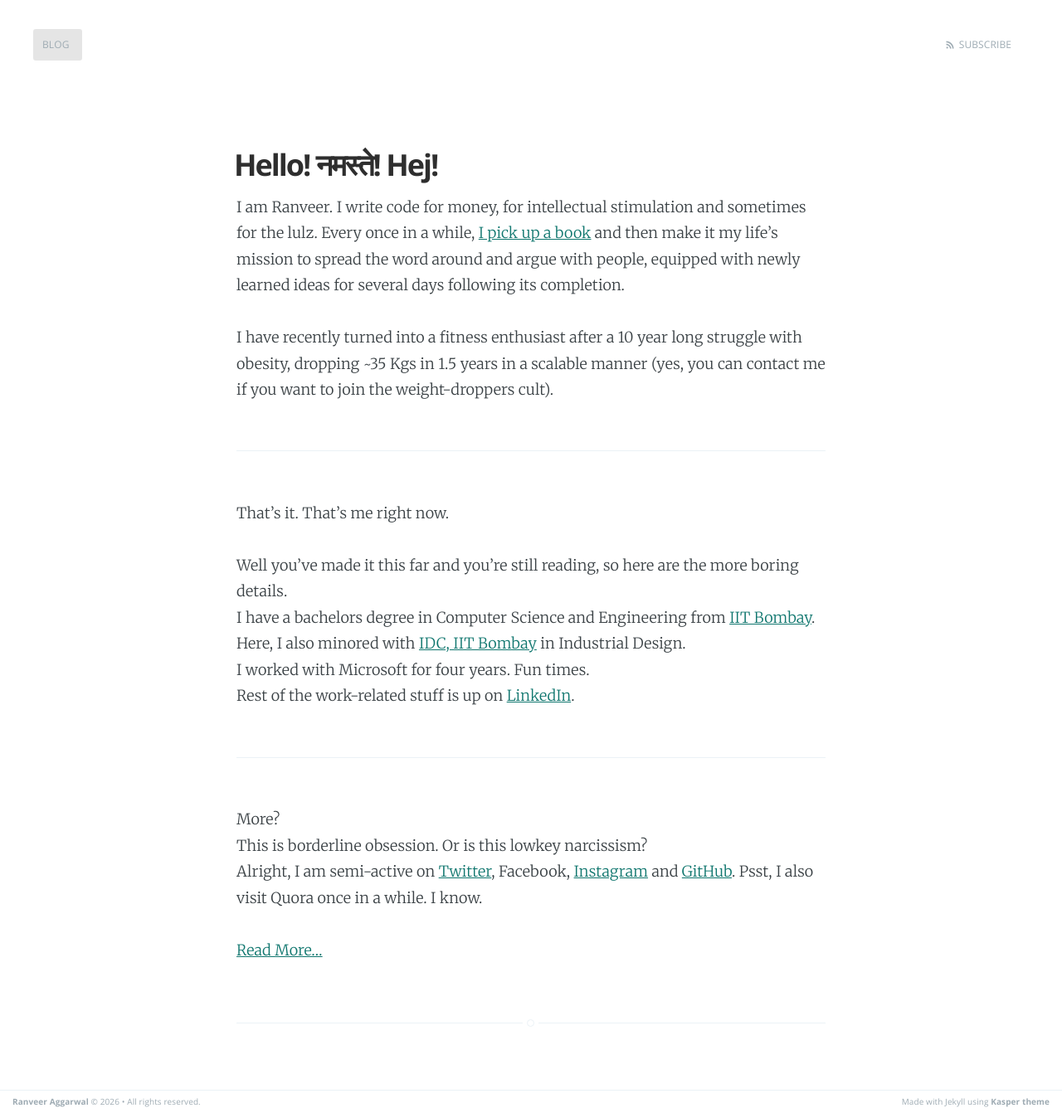
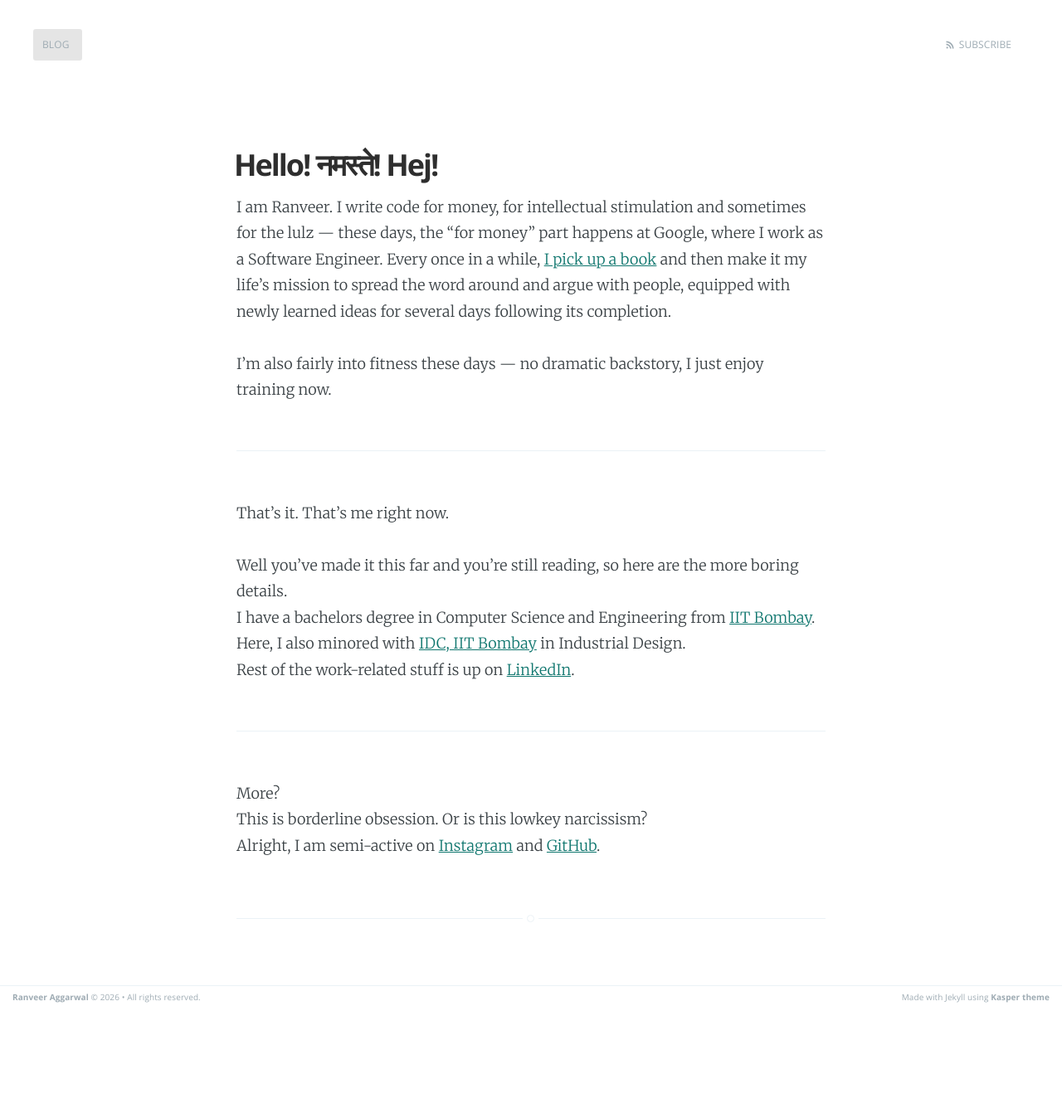
Before and after one commit to ranveeraggarwal/ranveeraggarwal.github.io, a Jekyll site: the page built from index.md, in a window 1280 px wide. Shown: the whole page at 83% size. Built offline with Jekyll 4.4.1, drawn with Linux system fonts in a browser that asks for light colours; after the commit the page ends 1216 px from its top, so only the background shows below that.

Commit message:
Refresh About page copy
- Update job to current role (Google, Software Engineer) instead of
  the old Microsoft mention
- Trim the fitness paragraph to a short present-tense line instead of
  the dated "10 year struggle / weight-droppers cult" narrative
- Drop Twitter/Facebook/Quora mentions from the social links, keep
  Instagram and GitHub; align the post-footer author bio to match
- Remove the stale bit.ly "Read More" link

Co-Authored-By: Claude Sonnet 5 <noreply@anthropic.com>
Claude-Session: https://claude.ai/code/session_01PK4GjtTnvx9wsaeHPkwGKa

```diff
--- a/_layouts/post.html
+++ b/_layouts/post.html
@@ -79,7 +79,7 @@ post_class: post-template
                 <p>
                     Programmer. Reader. Explorer. <br>
                     <a href="https://github.com/ranveeraggarwal">Github</a> &middot;
-                    <a href="https://twitter.com/ranveeraggarwal">Twitter</a>
+                    <a href="https://instagram.com/ranveeraggarwal">Instagram</a>
                 </p>
             </section>
             {% endif %}
--- a/index.md
+++ b/index.md
@@ -3,9 +3,9 @@ layout: page
 title: Hello! नमस्ते! Hej!
 ---
 
-I am Ranveer. I write code for money, for intellectual stimulation and sometimes for the lulz. Every once in a while, [I pick up a book](https://www.goodreads.com/ranveeraggarwal) and then make it my life's mission to spread the word around and argue with people, equipped with newly learned ideas for several days following its completion.
+I am Ranveer. I write code for money, for intellectual stimulation and sometimes for the lulz — these days, the "for money" part happens at Google, where I work as a Software Engineer. Every once in a while, [I pick up a book](https://www.goodreads.com/ranveeraggarwal) and then make it my life's mission to spread the word around and argue with people, equipped with newly learned ideas for several days following its completion.
 
-I have recently turned into a fitness enthusiast after a 10 year long struggle with obesity, dropping ~35 Kgs in 1.5 years in a scalable manner (yes, you can contact me if you want to join the weight-droppers cult).
+I'm also fairly into fitness these days — no dramatic backstory, I just enjoy training now.
 
 ---
 
@@ -13,13 +13,10 @@ That's it. That's me right now.
 
 Well you've made it this far and you're still reading, so here are the more boring details.
 I have a bachelors degree in Computer Science and Engineering from [IIT Bombay](http://www.iitb.ac.in/). Here, I also minored with [IDC, IIT Bombay](http://www.idc.iitb.ac.in/) in Industrial Design.
-I worked with Microsoft for four years. Fun times.
 Rest of the work-related stuff is up on [LinkedIn](https://www.linkedin.com/in/ranveeraggarwal/).
 
 ---
 
 More?
 This is borderline obsession. Or is this lowkey narcissism?
-Alright, I am semi-active on [Twitter](https://twitter.com/ranveeraggarwal), Facebook, [Instagram](https://instagram.com/ranveeraggarwal) and [GitHub](https://github.com/ranveeraggarwal). Psst, I also visit Quora once in a while. I know.
-
-[Read More...](https://bit.ly/3fbdK5E){:target="_blank"}
+Alright, I am semi-active on [Instagram](https://instagram.com/ranveeraggarwal) and [GitHub](https://github.com/ranveeraggarwal).
```
